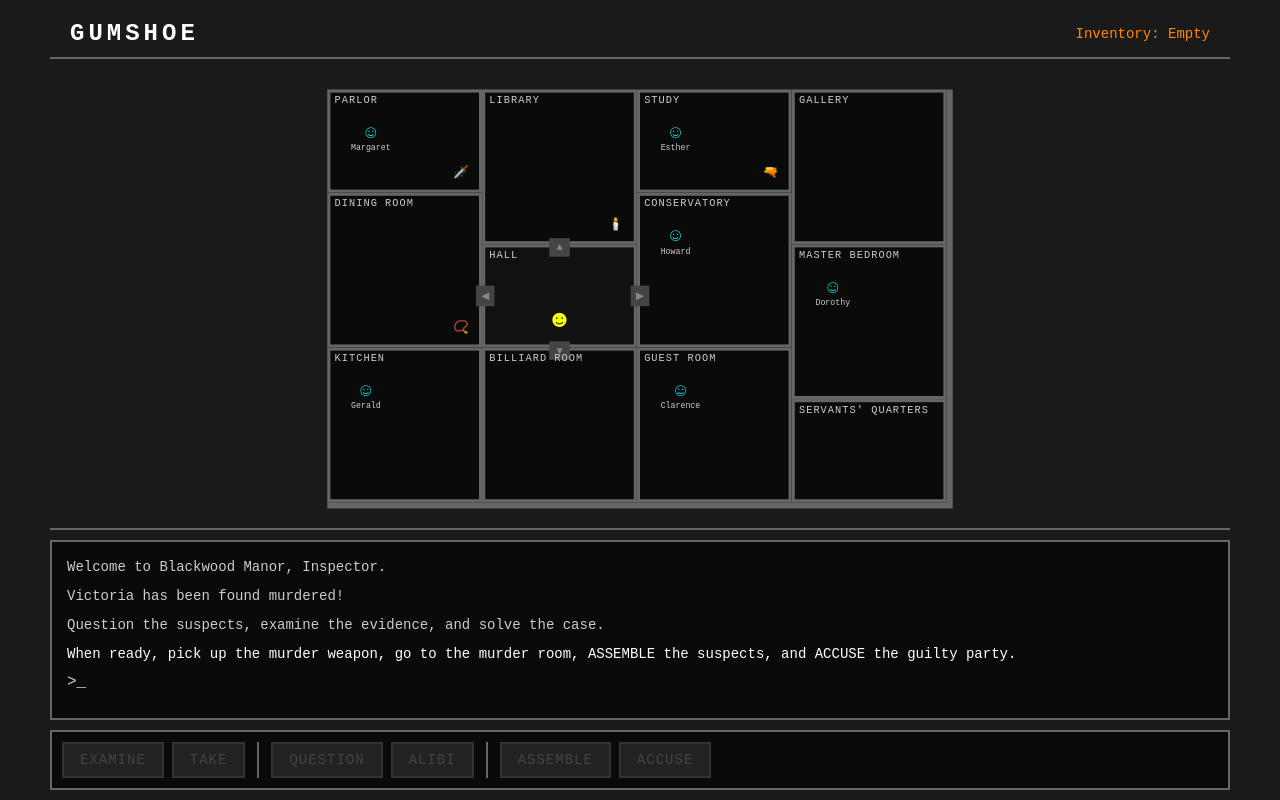
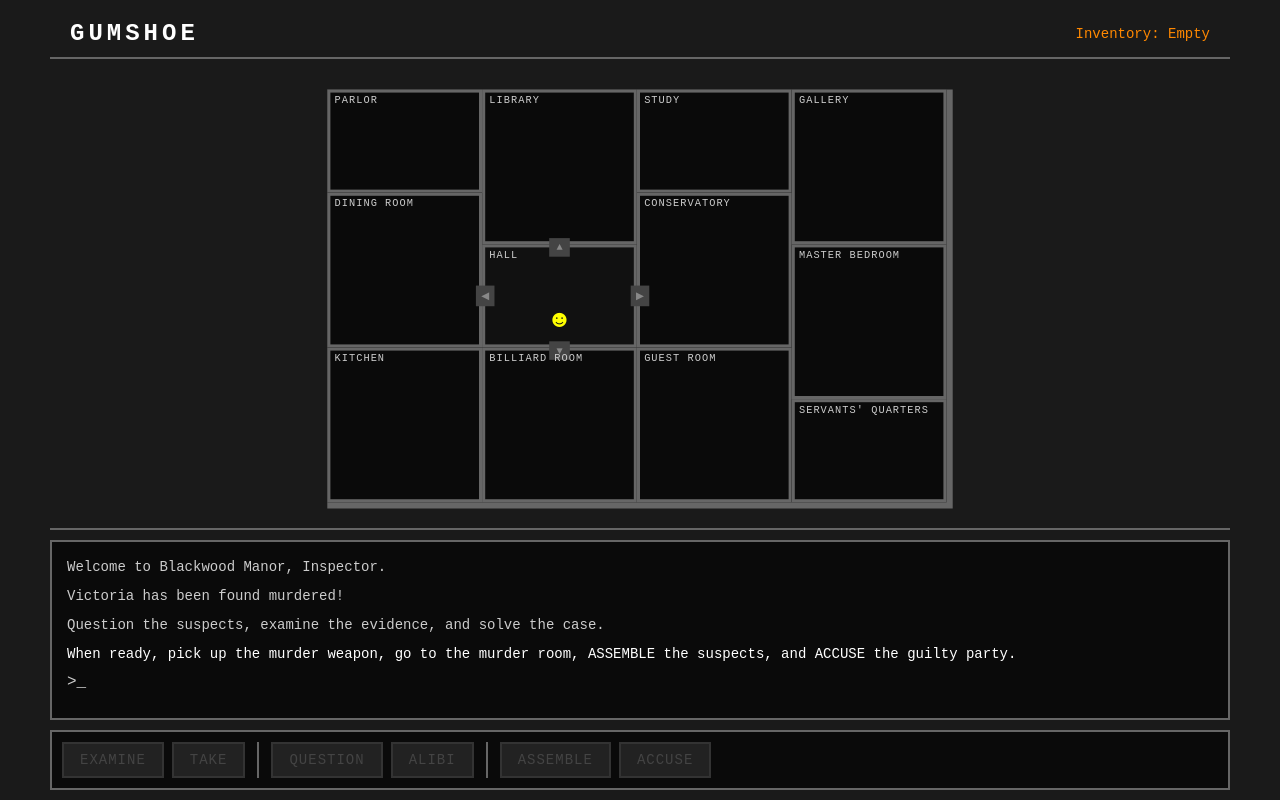
Before and after one commit to lkbm/gumshoe, a Preact app: page / in a window 1280 px wide. Built offline with nearby package versions, Linux system fonts and the light colour scheme.

Commit message:
Hide non-present people and items.

```diff
--- a/src/components/Map.tsx
+++ b/src/components/Map.tsx
@@ -136,11 +136,14 @@ function RoomComponent({
     >
       <span class="room-name">{room.name}</span>
 
+      {/* Only render NPCs and items in current room */}
+      {isCurrent && (
+        <>
           {/* Render NPCs in room */}
           {npcs.map((npc, idx) => (
             <div
               key={npc.id}
-          class={`entity npc ${selectedEntity?.type === 'npc' && selectedEntity.id === npc.id ? 'selected' : ''} ${npc.isMurderer ? '' : ''}`}
+              class={`entity npc ${selectedEntity?.type === 'npc' && selectedEntity.id === npc.id ? 'selected' : ''}`}
               style={{
                 left: `${20 + (idx % 3) * 30}px`,
                 top: `${30 + Math.floor(idx / 3) * 30}px`,
@@ -174,6 +177,8 @@ function RoomComponent({
               <span class="entity-icon">{item.icon}</span>
             </div>
           ))}
+        </>
+      )}
 
       {/* Player indicator */}
       {isCurrent && (
```
Also changed, not shown: 1 other file (tests, documents, lock files or other folders). Lines whose indentation alone changed are shown as unchanged.
